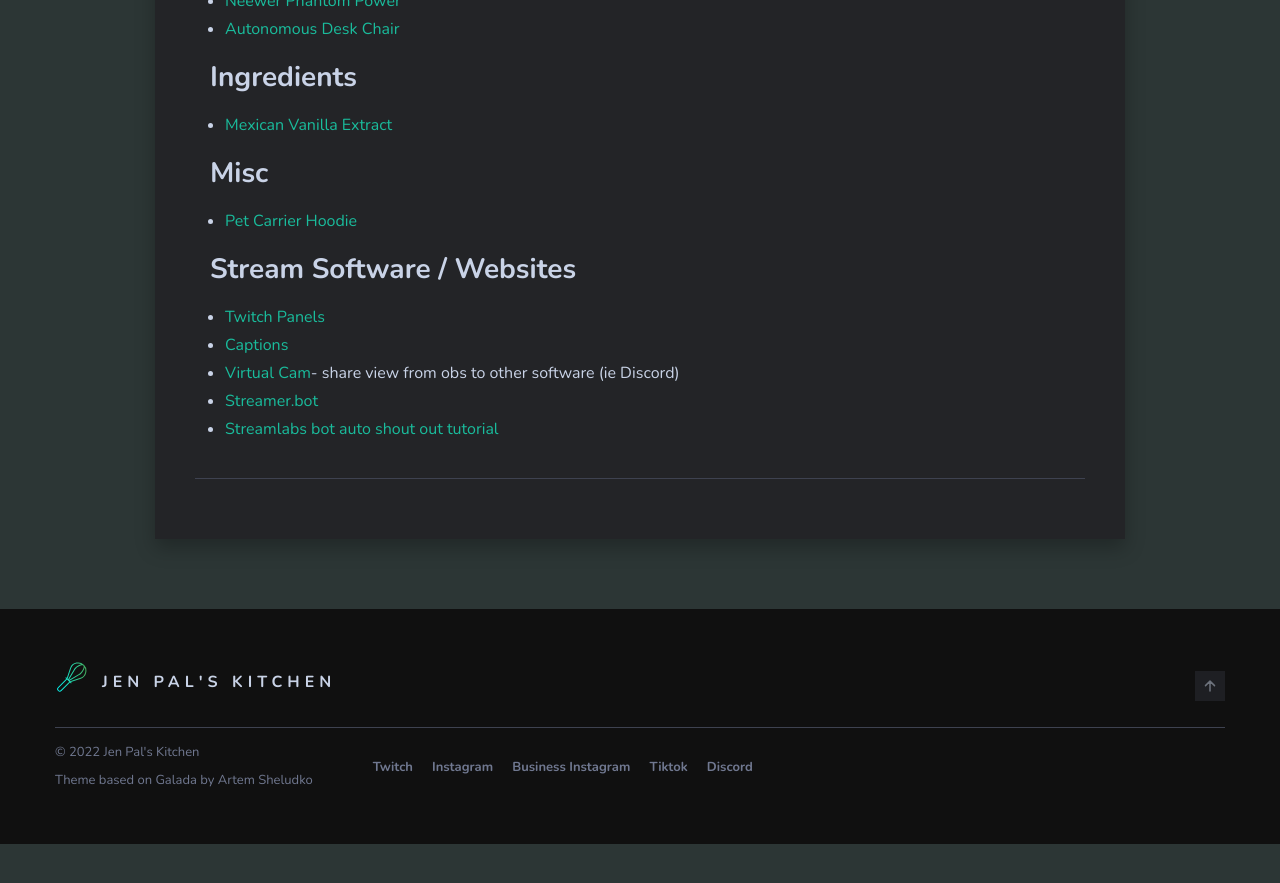
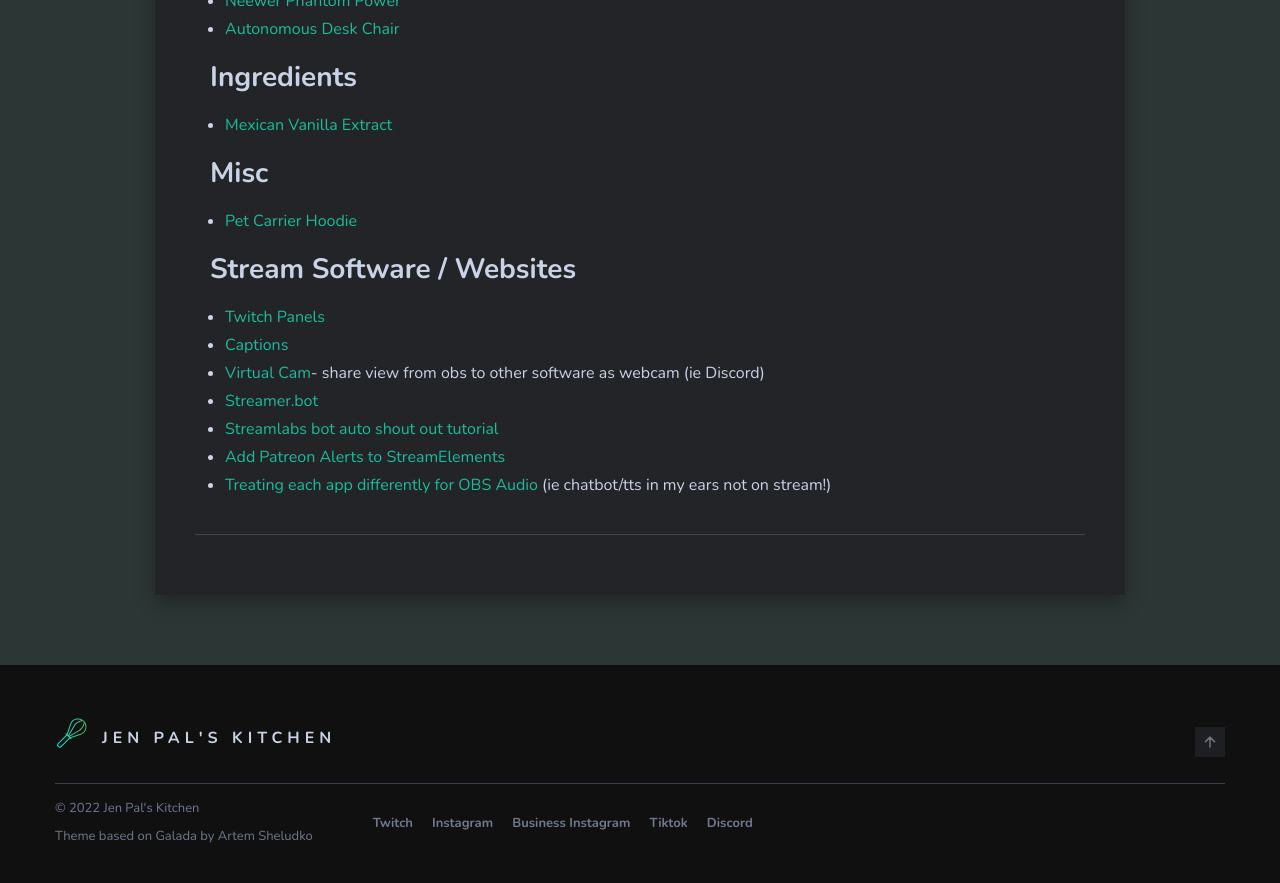
Before and after one commit to JenPalsKitchen/JenPalsKitchen.github.io, a Jekyll site: the page built from _pages/equipment.md, in a window 1280 px wide and 900 px high, scrolled down 2478 px. Shown: the top 883 px of the window. Built offline with Jekyll 4.4.1, drawn with Linux system fonts in a browser that asks for light colours; before the commit the page ends 3322 px from its top, so only the background shows below that.

Commit message:
updated equip list
added patreon alerts and obs audio plugin to equipment page

```diff
--- a/_pages/equipment.md
+++ b/_pages/equipment.md
@@ -68,6 +68,8 @@
 ## Stream Software / Websites
 * [Twitch Panels](https://nerdordie.com/resources/free-resources/customizable-twitch-panels/#panel-maker)
 * [Captions](https://github.com/ratwithacompiler/OBS-captions-plugin/releases)
-* [Virtual Cam](https://obsproject.com/forum/resources/obs-virtualcam.539/)- share view from obs to other software (ie Discord)
+* [Virtual Cam](https://obsproject.com/forum/resources/obs-virtualcam.539/)- share view from obs to other software as webcam (ie Discord)
 * [Streamer.bot](https://streamer.bot/)
 * [Streamlabs bot auto shout out tutorial](https://www.youtube.com/watch?v=ONHFth4eQtU)
+* [Add Patreon Alerts to StreamElements](https://www.youtube.com/watch?v=kHXXXF0DYBM)
+* [Treating each app differently for OBS Audio](https://github.com/bozbez/win-capture-audio/releases/) (ie chatbot/tts in my ears not on stream!)
```
